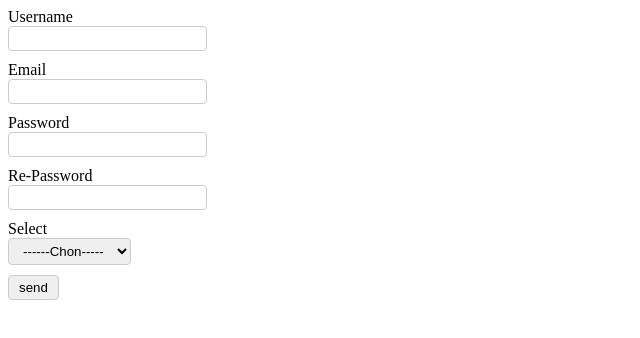
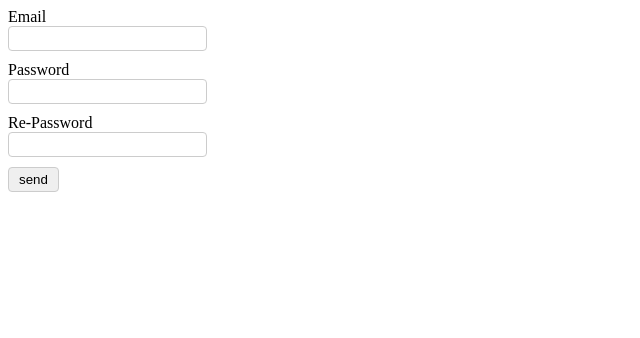
Before and after one commit to huyn03/jquery.validateMini, a website: page index.html in a window 1280 px wide. Shown: the whole page, without its empty margins (0-640 px from the left). Drawn offline with nearby package versions, Linux system fonts and the light colour scheme.

```diff
--- a/index.html
+++ b/index.html
@@ -41,10 +41,6 @@
 
 <form>
     <div class="form-group">
-        <label>Username</label>
-        <input validates="required|test:3,6" name="username" type="text" class="form-control" value="">
-    </div>
-    <div class="form-group">
         <label>Email</label>
         <input validates="required|email" name="email" type="email" class="form-control" value="">
     </div>
@@ -58,15 +54,6 @@
         <input validates="required|same:Password" name="password" type="password" class="form-control" value="">
     </div>
 
-    <div class="form-group">
-        <label>Select</label>
-        <select validates="required|min:10" class="form-control">
-            <option value="">------Chon-----</option>
-            <option value="dsdf">Min 10</option>
-            <option value="dsdfsdfsfsdfds">Ok</option>
-        </select>
-    </div>
-
     <input type="submit" name="" value="send" class="form-control">
 </form>
 
@@ -77,9 +64,6 @@
 
 	$('form').validateMini({
 		validates: {
-			test: (params, value)=> {
-				return `Params of valid test: ${params[0]} and ${params[1]}`;
-			},
 			strong: (params, value)=>{
 				return /^(?=.*[a-z])(?=.*[A-Z])(?=.*[0-9])(?=.*[!@#\$%\^&\*])/.test(value) || "Yêu cầu chữ cái, số, in hoa và ký tự"
 			},
```
Also changed, not shown: package.json (added, +29 -0 lines).
